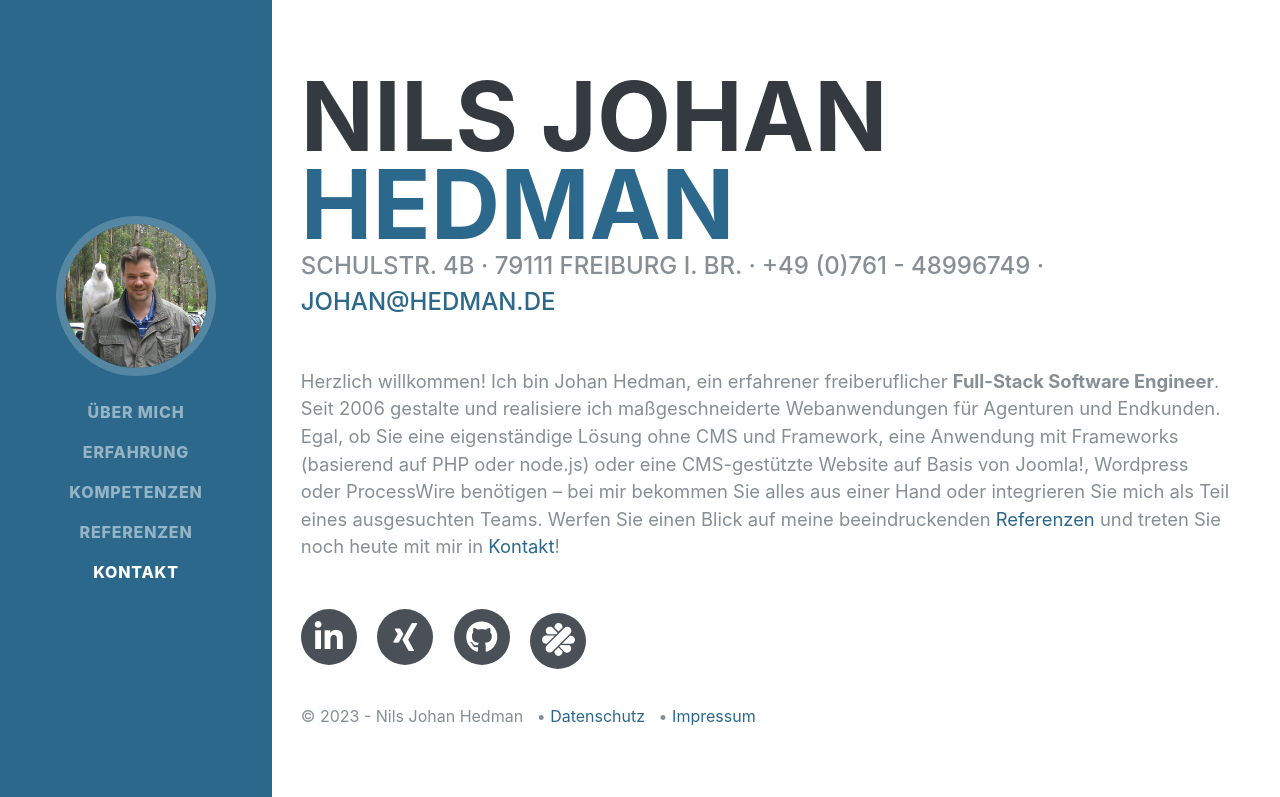
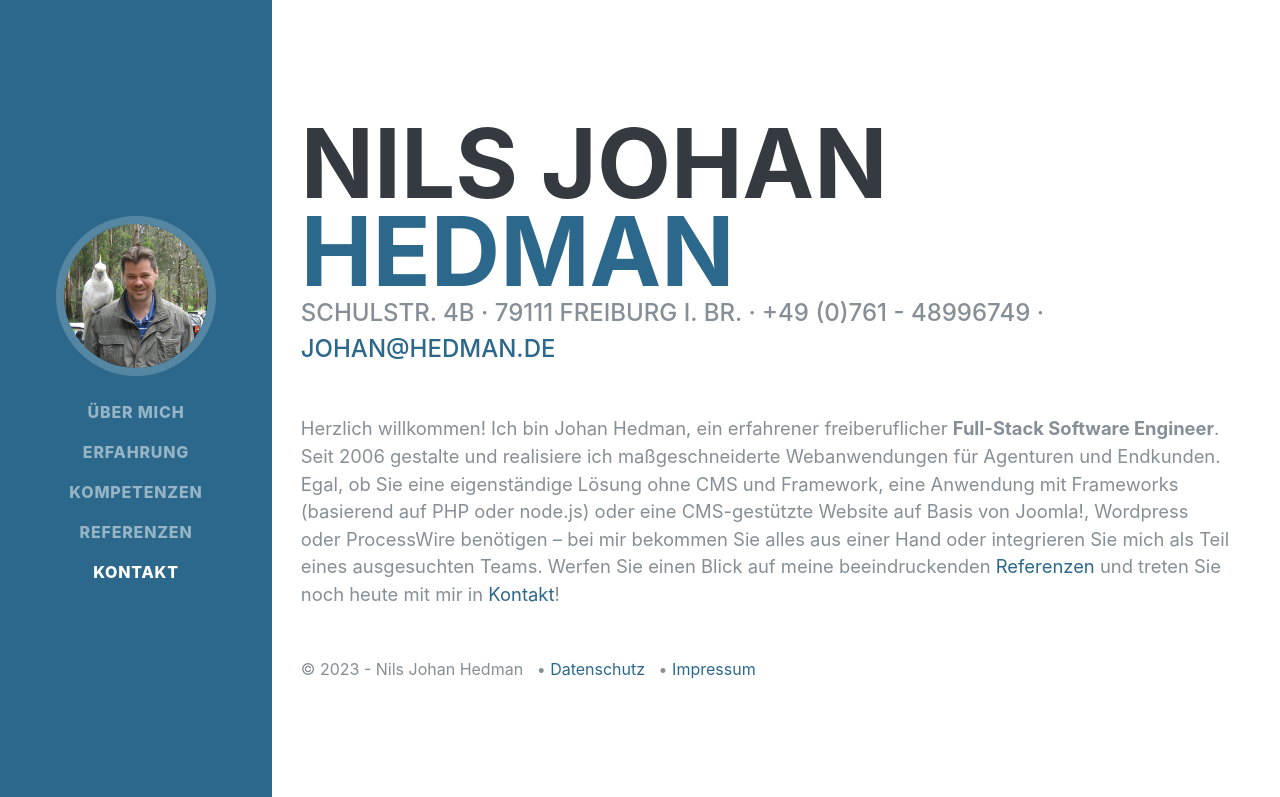
Before and after one commit to echo75/hedman-docker, a website: page app/public/index.html in a window 1280 px wide. Shown: the top 797 px of the page. Drawn offline with nearby package versions, Linux system fonts and the light colour scheme; a web font is replaced by a local one.

Commit message:
optimize intro

```diff
--- a/app/public/index.html
+++ b/app/public/index.html
@@ -78,35 +78,10 @@
         <div class="subheading mb-5">Schulstr. 4b · 79111 Freiburg i. Br. · +49 (0)761 - 48996749 ·
           <a href="javascript:linkTo_UnCryptMailto('nbjmup;kpiboAifenbo/ef');">&#106;&#111;&#104;an&#64;he&#100;ma&#110;.&#100;e</a>
         </div>
-        <p class="lead mb-5">Herzlich willkommen! Ich bin Johan Hedman, ein erfahrener freiberuflicher <strong>Full-Stack Software Engineer</strong>. Seit 2006 gestalte und realisiere ich maßgeschneiderte Webanwendungen für Agenturen und Endkunden. Egal, ob Sie eine eigenständige Lösung ohne CMS und Framework, eine Anwendung mit Frameworks (basierend auf PHP oder node.js) oder eine CMS-gestützte Website auf Basis von Joomla!, Wordpress oder ProcessWire benötigen – bei mir bekommen Sie alles aus einer Hand oder integrieren Sie mich als Teil eines ausgesuchten Teams. Werfen Sie einen Blick auf meine beeindruckenden <a class="js-scroll-trigger" href="#portfolio">Referenzen</a> und treten Sie noch heute mit mir in <a class="js-scroll-trigger" href="#contact">Kontakt</a>!
-                </p>
-        <div class="social-icons">
-          <a href="#" target="_self">
-            <i class="fab fa-linkedin-in"></i>
-          </a>
-          <a href="#" target="_self">
-            <i class="fab fa-xing"></i>
-          </a>
-          <a href="https://github.com/echo75" target="_blank">
-            <i class="fab fa-github"></i>
-          </a>
-          <a href="https://www.malt.de/profile/johanhedman" target="_blank">
-            <svg style="margin-top:-5px;fill: #ffffff;" id="maltLogoPicto" xmlns="http://www.w3.org/2000/svg" width="33" height="33" viewBox="0 0 92.3 92.3">
-              <path d="M79 14.2c-4.6-4.5-12-4.5-16.4 0L13.4 62.8C9 67.3 9 74.6 13.4 79c4.4 4.5 11.7 4.5 16.2 0l49-48.6c4.7-4.6 4.7-12 .3-16.4"/>
-              <path d="M57.6 12.3C57.6 4.5 52.6 0 46 0 40 0 34.7 6 34.6 12.3L46 24l11.6-11.7z"/>
-              <path d="M30.5 13.8c-2-2.2-5-3.5-8-3.5-3.2 0-6 1-8.3 3.2-4.6 4.4-4.7 11.7-.4 16.3l1.7 1.8h24.3l4-3.8-13.3-14z"/>
-              <path d="M11.6 35c-3 0-6 1.3-8.2 3.4-2.2 2.2-3.4 5-3.4 8 0 3.2.6 11.7 13.2 11.7l23-22.8H11.7z"/>
-              <path d="M34.6 80c0 7.8 5 12.3 11.5 12.3 6.4 0 11.6-6 11.7-12.3L46 68.3 34.6 80z"/>
-              <path d="M78.4 63.7L76.7 62l-24.3-.2-4 4L62 79.5c4.4 4.6 11.7 4.7 16.3.4 4.6-4.4 4.7-11.7.4-16.3"/>
-              <path d="M79.2 35.3L56 58.3h24.6c3.2 0 6-1 8.2-3.2 2.2-2 3.4-5 3.4-8 0-6.4-5-11.8-13-11.7"/>
-            </svg>
-          </a>
-        </div>
+        <p class="lead mb-5">Herzlich willkommen! Ich bin Johan Hedman, ein erfahrener freiberuflicher <strong>Full-Stack Software Engineer</strong>. Seit 2006 gestalte und realisiere ich maßgeschneiderte Webanwendungen für Agenturen und Endkunden. Egal, ob Sie eine eigenständige Lösung ohne CMS und Framework, eine Anwendung mit Frameworks (basierend auf PHP oder node.js) oder eine CMS-gestützte Website auf Basis von Joomla!, Wordpress oder ProcessWire benötigen – bei mir bekommen Sie alles aus einer Hand oder integrieren Sie mich als Teil eines ausgesuchten Teams. Werfen Sie einen Blick auf meine beeindruckenden <a class="js-scroll-trigger" href="#portfolio">Referenzen</a> und treten Sie noch heute mit mir in <a class="js-scroll-trigger" href="#contact">Kontakt</a>!</p>
         <footer>
           <div class="pagefooter1">
             <span>&copy; 2023 - Nils Johan Hedman</span> &nbsp;
-          <!--/div>
-          <div class="pagefooter2"-->
             &bull; <a href="#" data-toggle="modal" data-target="#Datenschutz">Datenschutz</a> &nbsp;
             &bull; <a href="#" data-toggle="modal" data-target="#Impressum">Impressum</a>
           </div>
```
